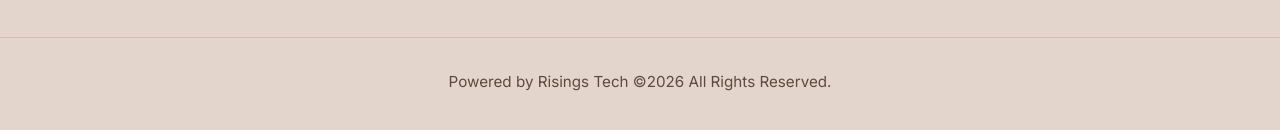
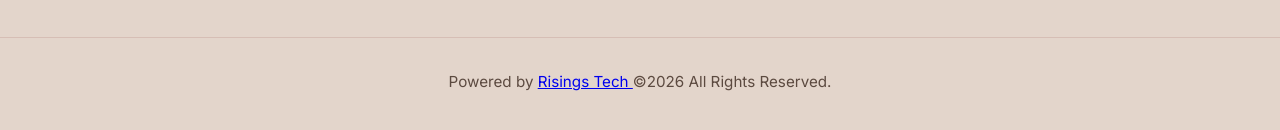
Before and after one commit to ashokdev8456/Raasraj_Indian_Cafe, a plain HTML site: page index.html in a window 1280 px wide. Shown: the part 6178-6308 px from the top of the page. Drawn offline with nearby package versions, Linux system fonts and the light colour scheme.

Commit message:
Update index.html

```diff
--- a/index.html
+++ b/index.html
@@ -386,7 +386,13 @@
   </div>
 
   <div class="footer-bottom">
-    <p>Powered by Risings Tech ©2026 All Rights Reserved. </p>
+    <p>
+  Powered by
+  <a href="https://www.risingstech.com" target="_blank">
+    Risings Tech
+  </a>
+  ©2026 All Rights Reserved.
+</p>
   </div>
 
   <!-- Back to Top Button -->
```
